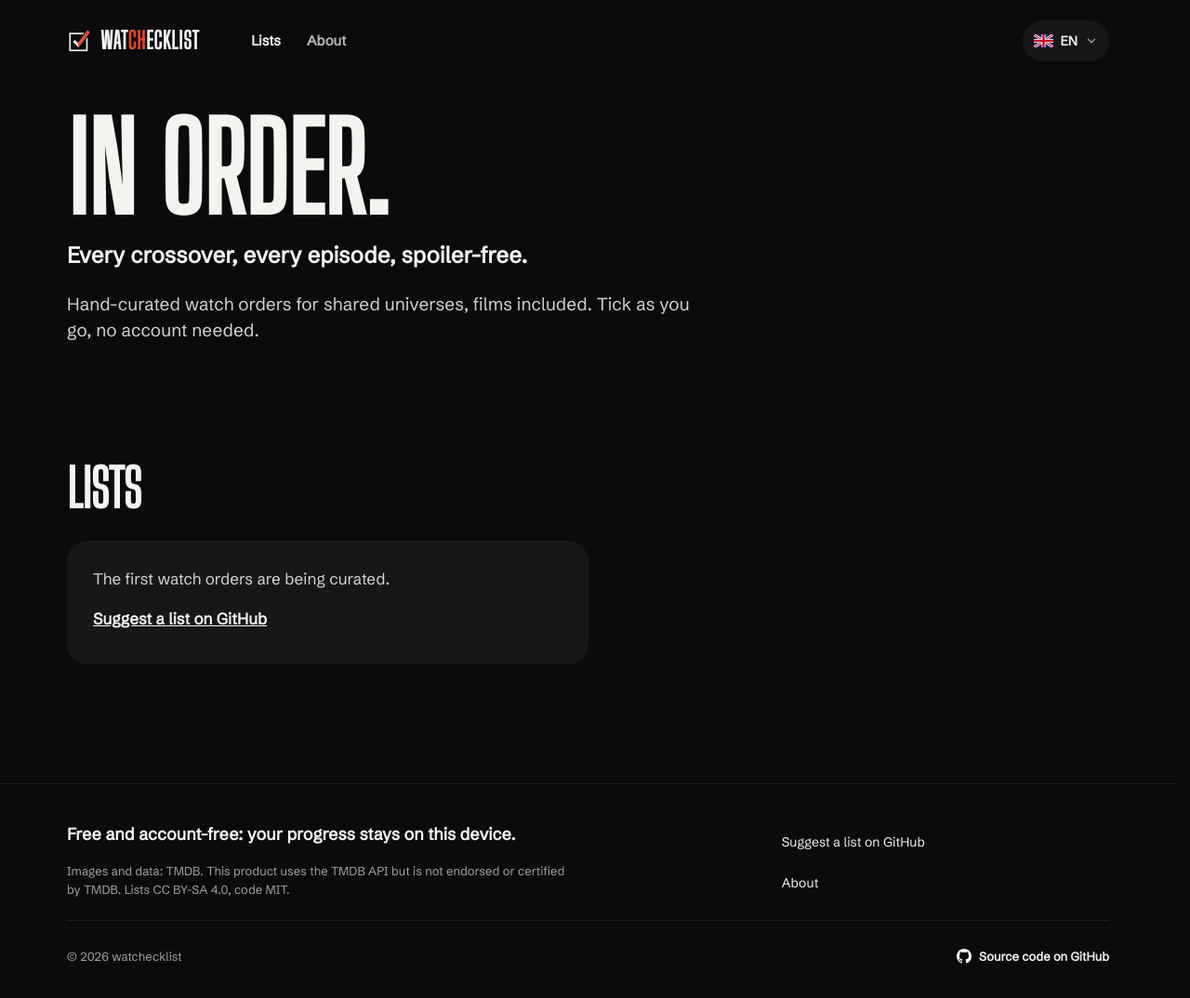
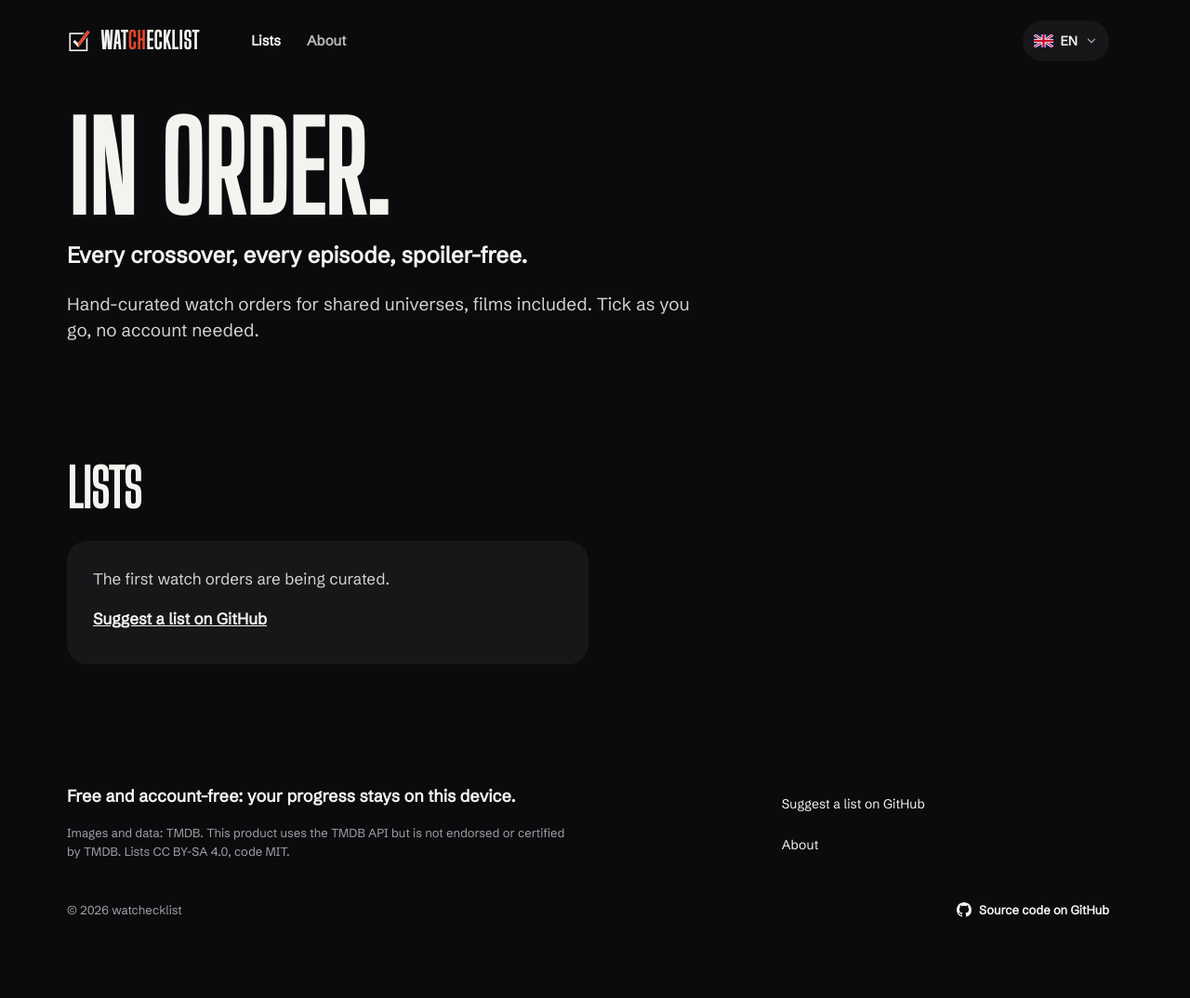
Before and after one commit to nikkow/watchecklist, an Astro site: page /en in a window 1280 px wide. Shown: the whole page at 93% size. After the commit the page ends 1049 px from the top, so only its background shows below. Built offline with nearby package versions, Linux system fonts and the light colour scheme; Astro itself is replaced by a stand-in of ours; a web font is replaced by a local one.

Commit message:
style(layout): separate the footer by spacing instead of borders

```diff
--- a/src/components/AboutPage.astro
+++ b/src/components/AboutPage.astro
@@ -35,7 +35,6 @@ const t = useTranslations(locale);
 <style>
   article {
     padding-top: 32px;
-    padding-bottom: var(--wcl-section-gap);
   }
   /* The article stays aligned with the header; only the reading measure is capped. */
   article > * {
--- a/src/components/Footer.astro
+++ b/src/components/Footer.astro
@@ -37,9 +37,8 @@ const year = new Date().getFullYear();
 <style>
   footer {
     margin-top: auto;
-    padding-top: 28px;
+    padding-top: var(--wcl-section-gap);
     padding-bottom: 40px;
-    border-top: 1px solid var(--wcl-hairline);
     display: grid;
     gap: 18px;
     font-size: 14px;
@@ -76,8 +75,7 @@ const year = new Date().getFullYear();
     align-items: center;
     justify-content: space-between;
     gap: 16px;
-    padding-top: 16px;
-    border-top: 1px solid var(--wcl-hairline);
+    padding-top: 8px;
     font-size: 13px;
   }
   .source {
@@ -92,7 +90,6 @@ const year = new Date().getFullYear();
     footer {
       grid-template-columns: repeat(12, minmax(0, 1fr));
       column-gap: 32px;
-      padding-top: 40px;
       padding-bottom: 48px;
     }
     .about {
--- a/src/components/HomePage.astro
+++ b/src/components/HomePage.astro
@@ -47,7 +47,6 @@ const t = useTranslations(locale);
   }
   .lists {
     margin-top: var(--wcl-section-gap);
-    margin-bottom: var(--wcl-section-gap);
   }
   h2 {
     margin: 0 0 16px;
--- a/src/styles/tokens.css
+++ b/src/styles/tokens.css
@@ -12,7 +12,6 @@
   --wcl-vermilion: #e0452b;
   --wcl-vermilion-strong: #c93a22;
   --wcl-on-vermilion: #ffffff;
-  --wcl-hairline: rgb(245 243 239 / 8%);
 
   --wcl-ink: #161514;
   --wcl-paper: #f3efe7;
```
